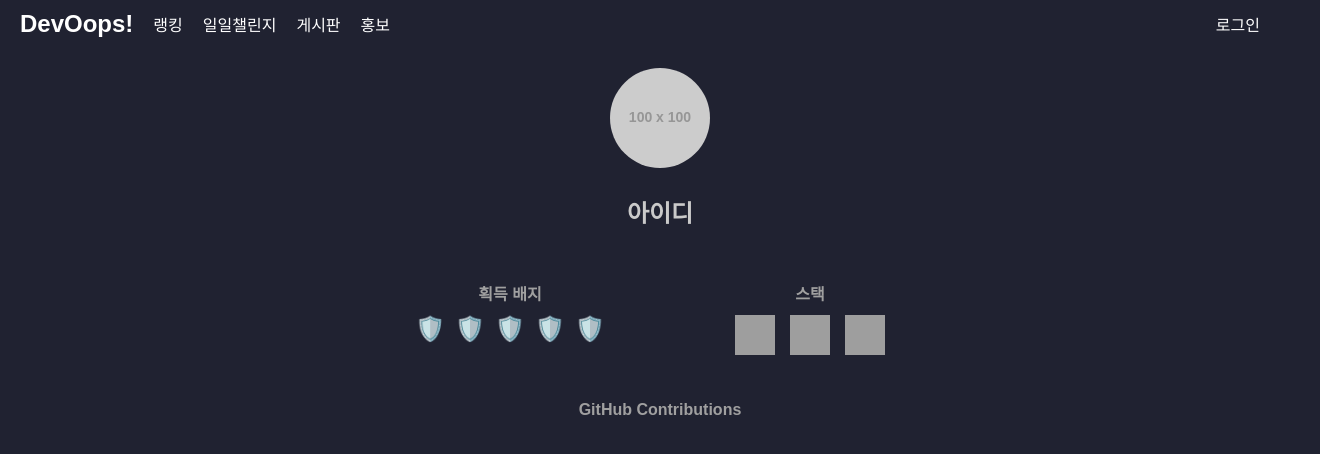
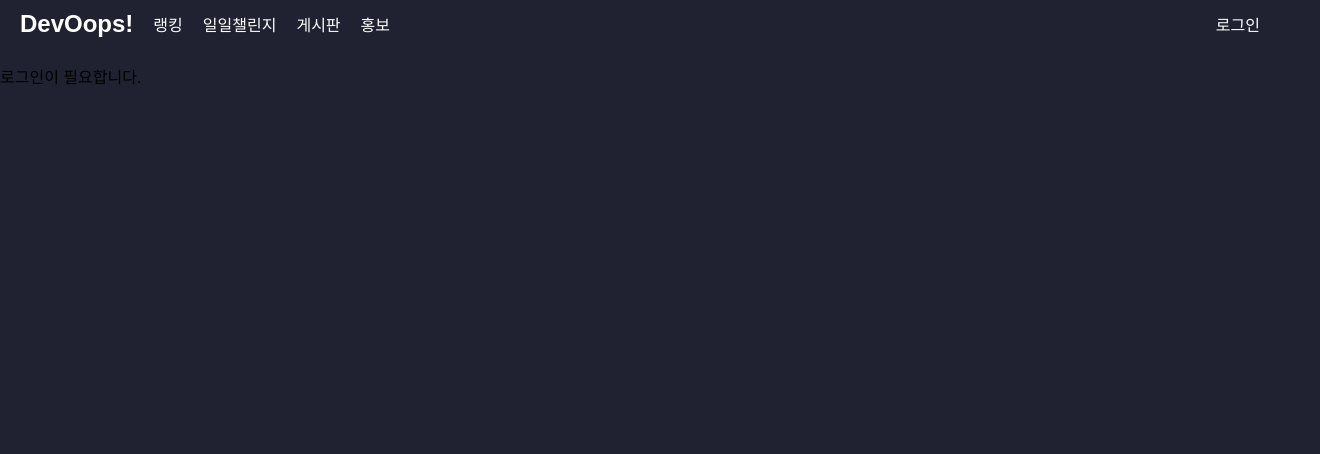
Before and after one commit to yuseong95/DevOops_New, a React (Create React App) app: page /profile in a window 1280 px wide. Shown: the top 454 px of the page, 1320 px wide, since content can reach past the window. Built offline with nearby package versions, Linux system fonts and the light colour scheme; grey boxes are pictures that could not be loaded.

Commit message:
FEAT: 프로필 정보 더미유저사용

```diff
--- a/src/data/dummyUsers.js
+++ b/src/data/dummyUsers.js
@@ -4,7 +4,7 @@ const dummyUsers = [
       id: 'ckals413',
       password: '1234',
       skills: ['Kotlin', 'C', 'Java'], // 구현 가능 기술
-      badges: ['Gold', '1달 연속 접속'], // 뱃지
+      badges: ['Gold', 'Siver'], // 뱃지
       githubId: 'ckals413-github' // GitHub ID
     },
     {
--- a/src/routes/Login.js
+++ b/src/routes/Login.js
@@ -1,32 +1,28 @@
 import React, { useState } from 'react';
 import { useNavigate } from 'react-router-dom';
-import dummyUsers from '../data/dummyUsers'; // 더미 데이터 파일을 가져옴
+import dummyUsers from '../data/dummyUsers'; // 더미 데이터 가져오기
 import './css/Login.css';
 
 const Login = () => {
   const [id, setId] = useState('');
   const [password, setPassword] = useState('');
   const [errorMessage, setErrorMessage] = useState('');
-  const [successMessage, setSuccessMessage] = useState('');
   const navigate = useNavigate();
 
   const handleLogin = (e) => {
     e.preventDefault();
 
-    // 입력한 id와 password가 더미 데이터 중 하나와 일치하는지 확인
+    // 입력된 id와 password를 가진 사용자를 찾아봄
     const user = dummyUsers.find(
       (user) => user.id === id && user.password === password
     );
 
     if (user) {
-      setSuccessMessage('로그인 성공!');
       setErrorMessage('');
-      setTimeout(() => {
-        navigate('/profile', { state: { user } }); // 로그인 성공 시 사용자 데이터 전달
-      }, 500);
+      // 로그인 성공 시 Profile 페이지로 사용자 데이터 전달
+      navigate('/profile', { state: { user } });
     } else {
       setErrorMessage('아이디 또는 비밀번호가 잘못되었습니다.');
-      setSuccessMessage('');
     }
   };
 
@@ -55,14 +51,6 @@ const Login = () => {
           />
         </div>
         {errorMessage && <p style={{ color: 'red' }}>{errorMessage}</p>}
-        {successMessage && <p style={{ color: 'green' }}>{successMessage}</p>}
-        <div className="links">
-          <a href="#">아이디찾기</a>
-          <span> | </span>
-          <a href="#">비밀번호 찾기</a>
-          <span> | </span>
-          <a href="#">회원가입</a>
-        </div>
         <button type="submit" className="login-button">로그인하기</button>
       </form>
     </div>
--- a/src/routes/Profile.js
+++ b/src/routes/Profile.js
@@ -1,7 +1,16 @@
 import React from 'react';
+import { useLocation } from 'react-router-dom';
 import './css/Profile.css';
 
 const Profile = () => {
+  const location = useLocation();
+  const user = location.state?.user;
+
+  // 사용자가 로그인하지 않은 경우 처리
+  if (!user) {
+    return <p>로그인이 필요합니다.</p>;
+  }
+
   return (
     <div className="profile-container">
       {/* 프로필 이미지와 아이디 */}
@@ -11,7 +20,7 @@ const Profile = () => {
           alt="Profile"
           className="profile-image"
         />
-        <h1 className="profile-id">아이디</h1>
+        <h1 className="profile-id">{user.id}</h1>
       </div>
 
       <div className="info-sections">
@@ -19,11 +28,9 @@ const Profile = () => {
         <div className="badges-section">
           <h3>획득 배지</h3>
           <div className="badges">
-            <span className="badge">🛡️</span>
-            <span className="badge">🛡️</span>
-            <span className="badge">🛡️</span>
-            <span className="badge">🛡️</span>
-            <span className="badge">🛡️</span>
+            {user.badges.map((badge, index) => (
+              <span key={index} className="badge">{badge}</span>
+            ))}
           </div>
         </div>
 
@@ -31,28 +38,16 @@ const Profile = () => {
         <div className="stack-section">
           <h3>스택</h3>
           <div className="stack-icons">
-            <img
-              src="https://upload.wikimedia.org/wikipedia/commons/1/18/C_Programming_Language.svg"
-              alt="C"
-              className="stack-icon"
-            />
-            <img
-              src="https://upload.wikimedia.org/wikipedia/commons/3/30/Java_programming_language_logo.svg"
-              alt="Java"
-              className="stack-icon"
-            />
-            <img
-              src="https://upload.wikimedia.org/wikipedia/commons/7/74/Kotlin_Icon.png"
-              alt="Kotlin"
-              className="stack-icon"
-            />
+            {user.skills.map((skill, index) => (
+              <span key={index} className="stack-icon">{skill}</span>
+            ))}
           </div>
         </div>
       </div>
 
       {/* GitHub 잔디밭 */}
       <div className="contributions">
-        <h3>GitHub Contributions</h3>
+        <h3>{user.githubId}의 GitHub Contributions</h3>
         {/* GitHub 잔디밭을 불러오는 컴포넌트 추가 */}
       </div>
     </div>
```
